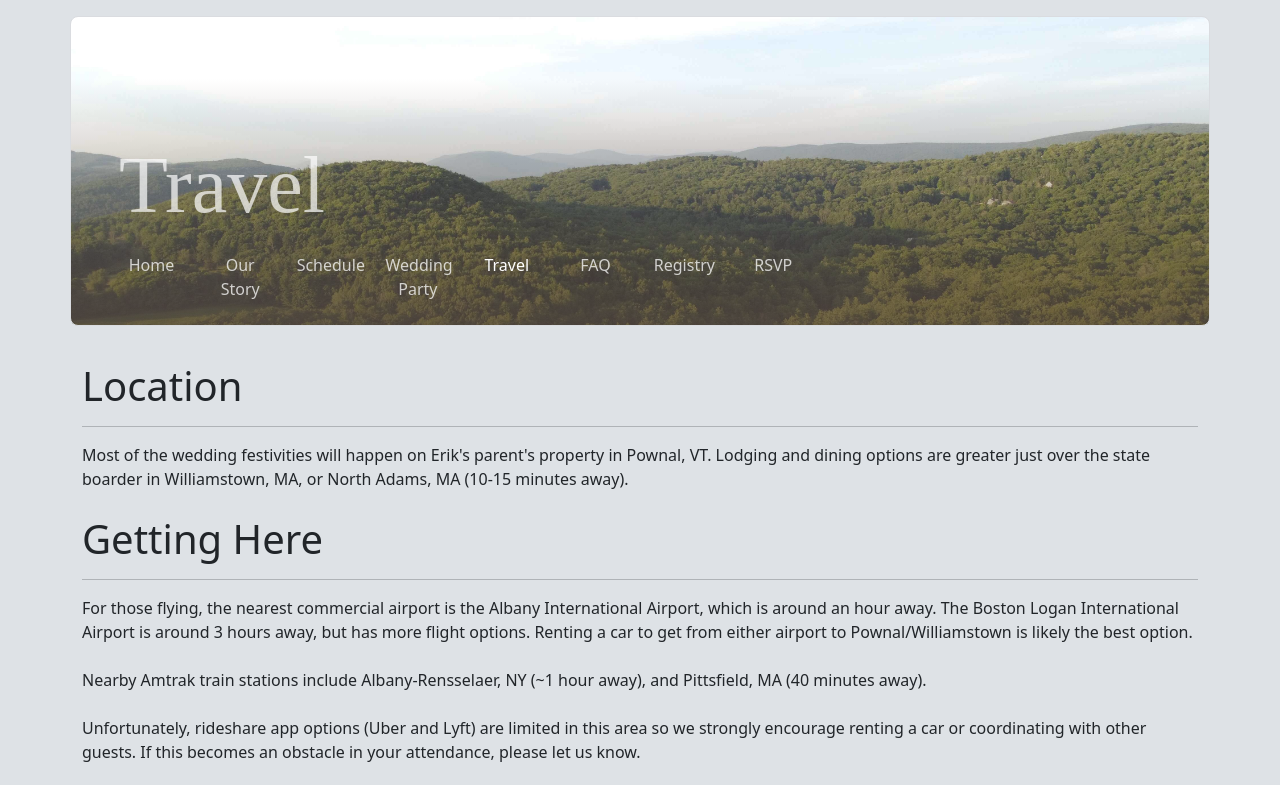
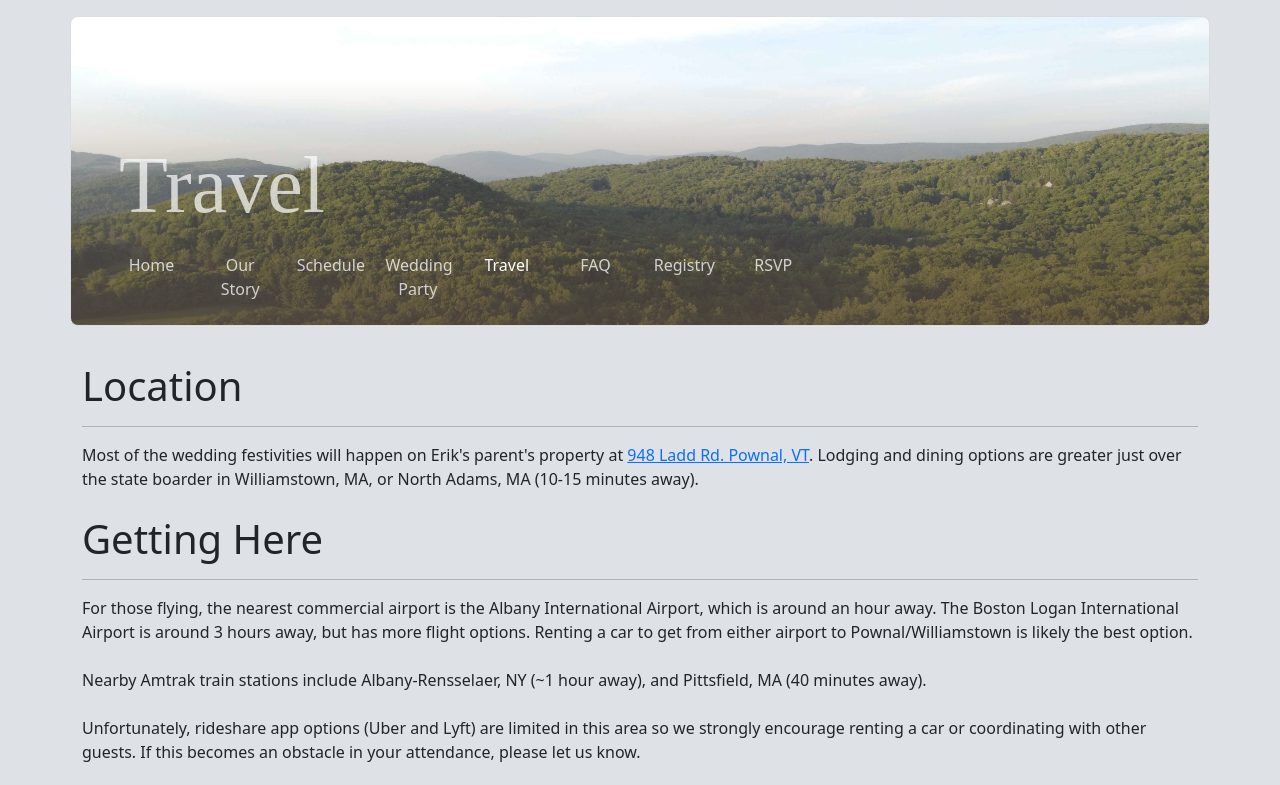
Before and after one commit to erikkessler1/erik-and-kathryn-2025, a plain HTML site: page site/travel.html in a window 1280 px wide. Shown: the top 785 px of the page. Drawn offline with nearby package versions, Linux system fonts and the light colour scheme.

Commit message:
Add location

```diff
--- a/site/travel.html
+++ b/site/travel.html
@@ -37,8 +37,12 @@
     <div class="text-left text-dark py-4">
       <h1>Location</h1>
       <hr class="divider">
-      Most of the wedding festivities will happen on Erik's parent's property in Pownal, VT. Lodging and dining options
-      are greater just over the state boarder in Williamstown, MA, or North Adams, MA (10-15 minutes away).
+      Most of the wedding festivities will happen on Erik's parent's
+      property at <a href="https://maps.app.goo.gl/WpQA5X27FCyr5nWy5"
+      target="_blank" rel="noopener noreferrer">948 Ladd Rd. Pownal,
+      VT</a>. Lodging and dining options are greater just over the
+      state boarder in Williamstown, MA, or North Adams, MA (10-15
+      minutes away).
     </div>
     <div class="text-left text-dark pb-4">
       <h1>Getting Here</h1>
```
Also changed, not shown: site/faq.html (+1 -1 lines).
